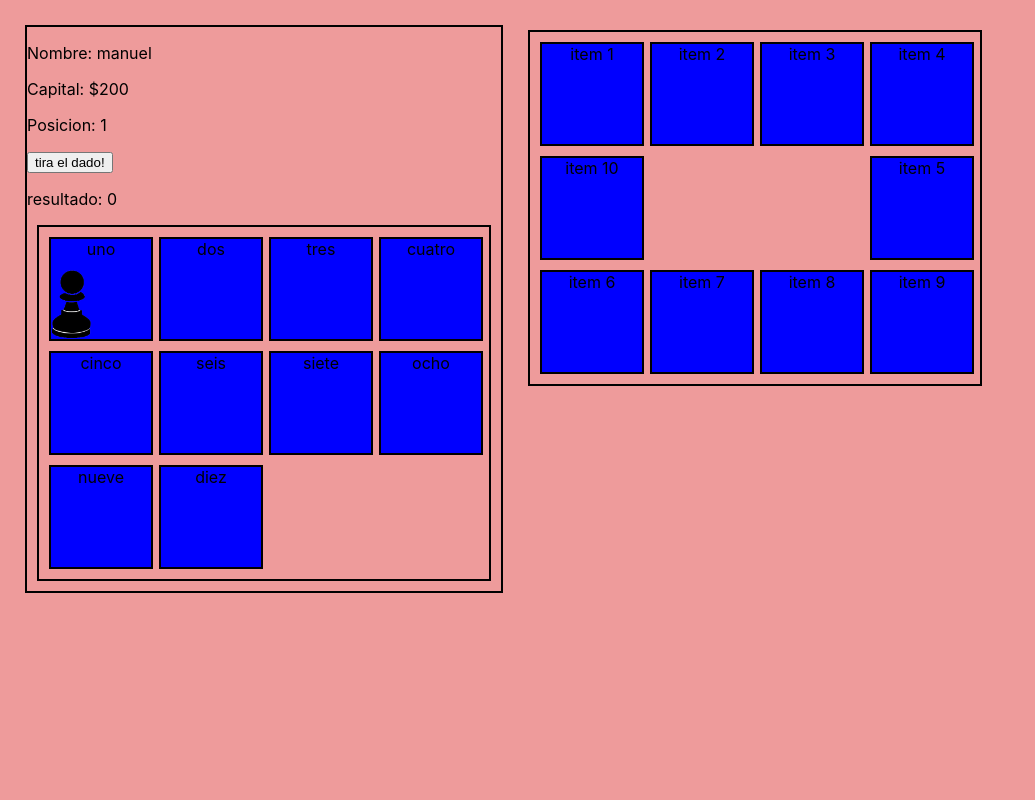
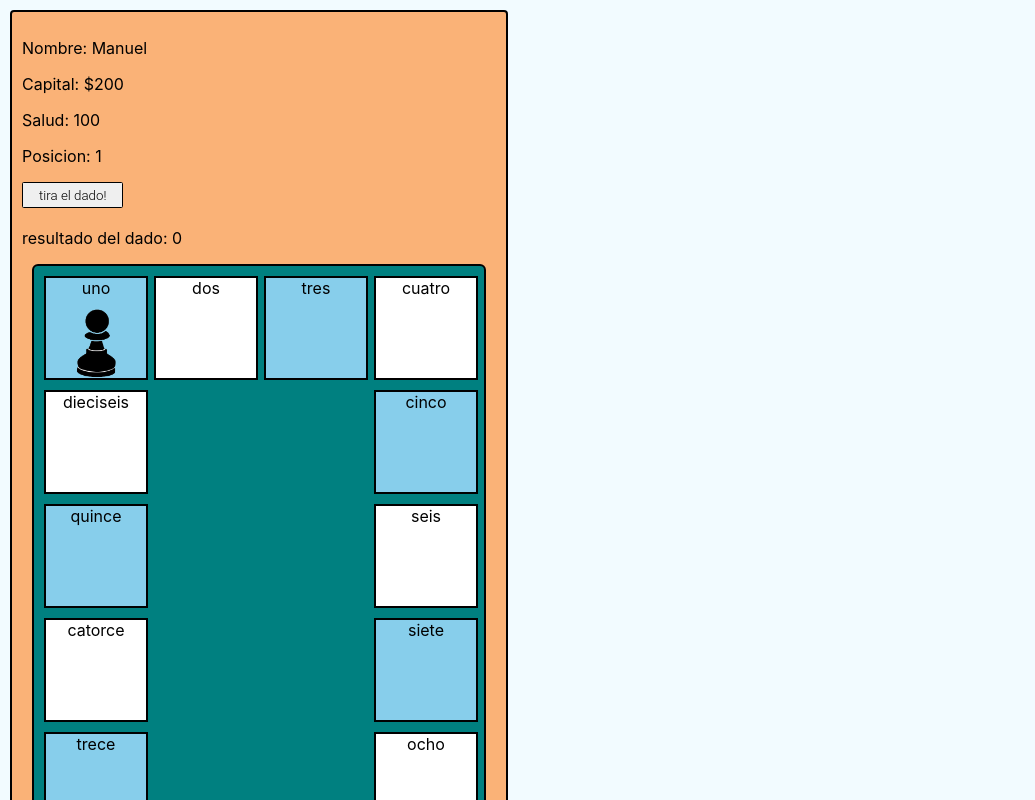
Before and after one commit to manu-sisto/pyme-game, a React (Create React App) app: page / in a window 1280 px wide. Shown: the top 800 px of the page, without its empty margins (0-1035 px from the left). Built offline with nearby package versions, Linux system fonts and the light colour scheme.

Commit message:
agrege varias cosas
mas casilleros, objeto de personaje, evento de casilleros, mejore grafica

```diff
--- a/src/App.css
+++ b/src/App.css
@@ -2,9 +2,28 @@
   text-align: center;
 }
 body {
-  background: #ee9b9b;
+  background: #f2fbff;
   margin: 0px;
   min-width: 1075px;
+}
+
+button {
+  display: inline-block;
+  padding: 0.35em 1.2em;
+  border: 0.1em solid black;
+  margin: 0 0.3em 0.3em 0;
+  border-radius: 0.12em;
+  box-sizing: border-box;
+  text-decoration: none;
+  font-family: "Roboto", sans-serif;
+  font-weight: 300;
+  color: black;
+  text-align: center;
+  transition: all 0.2s;
+}
+button:hover {
+  color: #000000;
+  background-color: #ffffff;
 }
 
 .casilleroViejo {
@@ -39,39 +58,10 @@ body {
   border-spacing: 3px;
   margin: 25px;
   float: left;
-}
-
-.board-center {
-  width: 560px;
-  border: none;
-  vertical-align: bottom;
-  background-repeat: no-repeat;
-  background-size: auto 40px;
-}
-
-.board-corner {
-  width: 102px;
-  height: 102px;
-}
-
-.board-top {
-  width: 72px;
-  height: 102px;
-}
-
-.board-bottom {
-  width: 72px;
-  height: 102px;
-}
-
-.board-left {
-  width: 102px;
-  height: 72px;
-}
-
-.board-right {
-  width: 102px;
-  height: 72px;
+  border-radius: 4px;
+  margin: 10px;
+  padding: 10px;
+  background-color: rgb(250, 178, 119);
 }
 
 .cartel-inactivo {
@@ -102,20 +92,25 @@ body {
   transition: visibility 0.5s, opacity 0.5s;
   visibility: visible;
   opacity: 1;
+  padding: 20px;
 }
 
 .cartel {
   background-color: #d6d3d3;
-  width: 30%;
+  width: 40%;
   height: 30%;
   display: flex;
   justify-content: center;
   align-items: center;
   flex-direction: column;
   justify-content: space-around;
+  border: 2px solid black;
+  border-radius: 2px;
 }
 
 .grid-container {
+  background-color: teal;
+  border-radius: 6px;
   display: grid;
   grid-template-columns: repeat(4, 100px);
   grid-template-rows: auto;
@@ -126,7 +121,10 @@ body {
   padding: 10px;
   grid-template-areas:
     "up1 up2 up3 up4"
-		"left . . right"
+    "left4 . . right1"
+	"left3 . . right2"
+	"left2 . . right3"
+	"left1 . . right4"
     "down1 down2 down3 down4";
 }
 
@@ -141,31 +139,65 @@ body {
 
 .grid-item-1 {
   grid-area: up1;
+  background: skyblue;
 }
 .grid-item-2 {
   grid-area: up2;
+  background-color: white;
 }
 .grid-item-3 {
   grid-area: up3;
+  background: skyblue;
 }
 .grid-item-4 {
   grid-area: up4;
+  background-color: white;
 }
 .grid-item-5 {
-	grid-area: right;
+  grid-area: right1;
+  background: skyblue;
 }
 .grid-item-6 {
-	grid-area: down1;
+  grid-area: right2;
+  background-color: white;
 }
 .grid-item-7 {
-	grid-area: down2;
+  grid-area: right3;
+  background: skyblue;
 }
 .grid-item-8 {
-	grid-area: down3;
+  grid-area: right4;
+  background-color: white;
 }
 .grid-item-9 {
   grid-area: down4;
+  background: skyblue;
 }
 .grid-item-10 {
-	grid-area: left;
+  grid-area: down3;
+  background-color: white;
 }
+.grid-item-11 {
+  grid-area: down2;
+  background-color: skyblue;
+}
+.grid-item-12 {
+  grid-area: down1;
+  background-color: white;
+}
+.grid-item-13 {
+  grid-area: left1;
+  background-color: skyblue;
+}
+.grid-item-14 {
+  grid-area: left2;
+  background-color: white;
+}
+.grid-item-15 {
+  grid-area: left3;
+  background-color: skyblue;
+}
+.grid-item-16 {
+  grid-area: left4;
+  background-color: white;
+}
--- a/src/components/Board.jsx
+++ b/src/components/Board.jsx
@@ -3,34 +3,56 @@ import Pieza from "./Pieza";
 import Dado from "./Dado";
 import Casillero from "./Casillero";
 import Cartel from "./Cartel";
-import arrayDeObjetos from "./Casilleros";
+import {arrayDeCasilleros, jugador} from "./Casilleros";
+
+
 
 const Board = () => {
   const [numero, setNumero] = useState(0);
   const [lugar, setLugar] = useState(1);
   const [activo, setActivo] = useState("cartel-inactivo");
 
-  const jugador = { nombre: "manuel", capital: 200 };
-
-
   return (
     <div id="board">
       <p>Nombre: {jugador.nombre}</p>
       <p>Capital: ${jugador.capital}</p>
+      <p>Salud: {jugador.salud}</p>
       <p>Posicion: {lugar}</p>
 
-      <Dado numero={numero} setearNumero={(num)=> {
-        setNumero(num)
-        setLugar(lugar + num)
-      }} setearActivo={(x)=>{setActivo(x)}} />
+      <Dado
+        numero={numero}
+        setearNumero={(num) => {
+          setNumero(num);
+          setLugar(lugar + num);
+          console.log(jugador.capital)
+          const nuevoCapital = arrayDeCasilleros[lugar].evento(jugador)
+          jugador.capital = nuevoCapital;
+        }}
+        setearActivo={(x) => {
+          setActivo(x);
+        }}
+      />
 
       <div className="grid-container">
-      {arrayDeObjetos.map(item =>
-  <Casillero key={item.ubicacion} color={item.color} pieza={item.pieza} className={item.className}>{item.nombre} {lugar === item.ubicacion ? <Pieza/> : null}</Casillero>
-  )}
+        {arrayDeCasilleros.map((item) => (
+          <Casillero
+            key={item.ubicacion}
+            pieza={item.pieza}
+            className={item.className}
+          >
+            {item.nombre} {lugar === item.ubicacion ? <Pieza /> : null}
+          </Casillero>
+        ))}
 
-  <Cartel estaActivo={activo} lugar={lugar} texto={arrayDeObjetos[lugar - 1].info} setearActivo={(x)=>{setActivo(x)}}></Cartel>
-
+        <Cartel
+          estaActivo={activo}
+          capital={jugador.capital}
+          lugar={lugar}
+          texto={arrayDeCasilleros[lugar - 1].info}
+          setearActivo={(x) => {
+            setActivo(x);
+          }}
+        ></Cartel>
       </div>
     </div>
   );
--- a/src/components/Cartel.jsx
+++ b/src/components/Cartel.jsx
@@ -7,6 +7,7 @@ const Cartel = (props) => {
       <div className="cartel">
         <h3>casillero numero: {props.lugar}</h3>
         <p>{props.texto}</p>
+        <p>tu capital es: {props.capital}</p>
         <button  onClick={() => {
             props.setearActivo("cartel-inactivo");
         }}>aceptar</button>
--- a/src/components/Casilleros.js
+++ b/src/components/Casilleros.js
@@ -1,12 +1,16 @@
-const arrayDeObjetos = [
+
+const jugador = { nombre: "Manuel", capital: 200, salud: 100 };
+
+const arrayDeCasilleros = [
     {
       ubicacion: 1,
       nombre: "uno",
       color: "red",
       pieza: false,
       tipo: "superior",
-      info: "En este casillero paso X cosa",
-      className: "grid-idem-1"
+      info: "diste el primer paso, ganaste 100 pesos",
+      evento: (jugador) => jugador.capital + 100,
+      className: "grid-item-1"
     },
     {
       ubicacion: 2,
@@ -14,8 +18,9 @@ const arrayDeObjetos = [
       color: "blue",
       pieza: false,
       tipo: "superior",
-      info: "En este casillero paso X cosa",
-      className: "grid-idem-2"
+      info: "diste el segundo paso, ganaste 100 pesos",
+      evento: (jugador) => jugador.capital + 100,
+      className: "grid-item-2"
     },
     {
       ubicacion: 3,
@@ -23,8 +28,9 @@ const arrayDeObjetos = [
       color: "purple",
       pieza: false,
       tipo: "superior",
-      info: "En este casillero paso X cosa",
-      className: "grid-idem-3"
+      info: "diste el tercer paso, ganaste 100 pesos",
+      evento: (jugador) => jugador.capital + 100,
+      className: "grid-item-3"
     },
     {
       ubicacion: 4,
@@ -32,8 +38,9 @@ const arrayDeObjetos = [
       color: "yellow",
       pieza: false,
       tipo: "superior",
-      info: "En este casillero paso X cosa",
-      className: "grid-idem-4"
+      info: "diste el cuarto paso, ganaste 100 pesos",
+      evento: (jugador) => jugador.capital + 100,
+      className: "grid-item-4"
     },
     {
       ubicacion: 5,
@@ -42,7 +49,8 @@ const arrayDeObjetos = [
       pieza: false,
       tipo: "superior",
       info: "En este casillero paso X cosa",
-      className: "grid-idem-5"
+      evento: (jugador) => jugador.capital + 100,
+      className: "grid-item-5"
     },
     {
       ubicacion: 6,
@@ -51,7 +59,8 @@ const arrayDeObjetos = [
       pieza: false,
       tipo: "superior",
       info: "En este casillero paso X cosa, ubicacion 6",
-      className: "grid-idem-6"
+      evento: (jugador) => jugador.capital + 100,
+      className: "grid-item-6"
     },
     {
       ubicacion: 7,
@@ -60,7 +69,8 @@ const arrayDeObjetos = [
       pieza: false,
       tipo: "superior",
       info: "En este casillero paso X cosa, ubicacion 7",
-      className: "grid-idem-7"
+      evento: (jugador) => jugador.capital + 100,
+      className: "grid-item-7"
     },
     {
       ubicacion: 8,
@@ -69,7 +79,8 @@ const arrayDeObjetos = [
       pieza: false,
       tipo: "superior",
       info: "En este casillero paso X cosa",
-      className: "grid-idem-8"
+      evento: (jugador) => jugador.capital + 100,
+      className: "grid-item-8"
     },
     {
       ubicacion: 9,
@@ -78,7 +89,8 @@ const arrayDeObjetos = [
       pieza: false,
       tipo: "superior",
       info: "En este casillero paso X cosa",
-      className: "grid-idem-9"
+      evento: (jugador) => jugador.capital + 100,
+      className: "grid-item-9"
     },
     {
       ubicacion: 10,
@@ -87,8 +99,69 @@ const arrayDeObjetos = [
       pieza: false,
       tipo: "superior",
       info: "En este casillero paso X cosa",
-      className: "grid-idem-10"
+      evento: (jugador) => jugador.capital + 100,
+      className: "grid-item-10"
+    },
+    {
+      ubicacion: 11,
+      nombre: "once",
+      color: "white",
+      pieza: false,
+      tipo: "superior",
+      info: "En este casillero paso X cosa",
+      evento: (jugador) => jugador.capital + 100,
+      className: "grid-item-11"
+    },
+    {
+      ubicacion: 12,
+      nombre: "doce",
+      color: "white",
+      pieza: false,
+      tipo: "superior",
+      info: "En este casillero paso X cosa",
+      evento: (jugador) => jugador.capital + 100,
+      className: "grid-item-12"
+    },
+    {
+      ubicacion: 13,
+      nombre: "trece",
+      color: "white",
+      pieza: false,
+      tipo: "superior",
+      info: "En este casillero paso X cosa",
+      evento: (jugador) => jugador.capital + 100,
+      className: "grid-item-13"
+    },
+    {
+      ubicacion: 14,
+      nombre: "catorce",
+      color: "white",
+      pieza: false,
+      tipo: "superior",
+      info: "En este casillero paso X cosa",
+      evento: (jugador) => jugador.capital + 100,
+      className: "grid-item-14"
+    },
+    {
+      ubicacion: 15,
+      nombre: "quince",
+      color: "white",
+      pieza: false,
+      tipo: "superior",
+      info: "En este casillero paso X cosa",
+      evento: (jugador) => jugador.capital + 100,
+      className: "grid-item-15"
+    },
+    {
+      ubicacion: 16,
+      nombre: "dieciseis",
+      color: "white",
+      pieza: false,
+      tipo: "superior",
+      info: "En este casillero paso X cosa",
+      evento: (jugador) => jugador.capital + 100,
+      className: "grid-item-16"
     }
   ];
 
-  export default arrayDeObjetos
+  export {arrayDeCasilleros, jugador};
--- a/src/components/Dado.jsx
+++ b/src/components/Dado.jsx
@@ -17,7 +17,7 @@ const Dado = (props) => {
       >
         tira el dado!
       </button>
-      <p>resultado: {props.numero}</p>
+      <p>resultado del dado: {props.numero}</p>
     </div>
   );
 };
--- a/src/components/Pieza.jsx
+++ b/src/components/Pieza.jsx
@@ -2,7 +2,8 @@ import React from "react";
 
 const Pieza = () => {
     let estilo= {
-        display: "grid"
+        display: "grid",
+        justifyContent: "center"
     }
 
     return (
```
Also changed, not shown: src/App.js (+6 -4 lines). Lines whose indentation alone changed are shown as unchanged.
